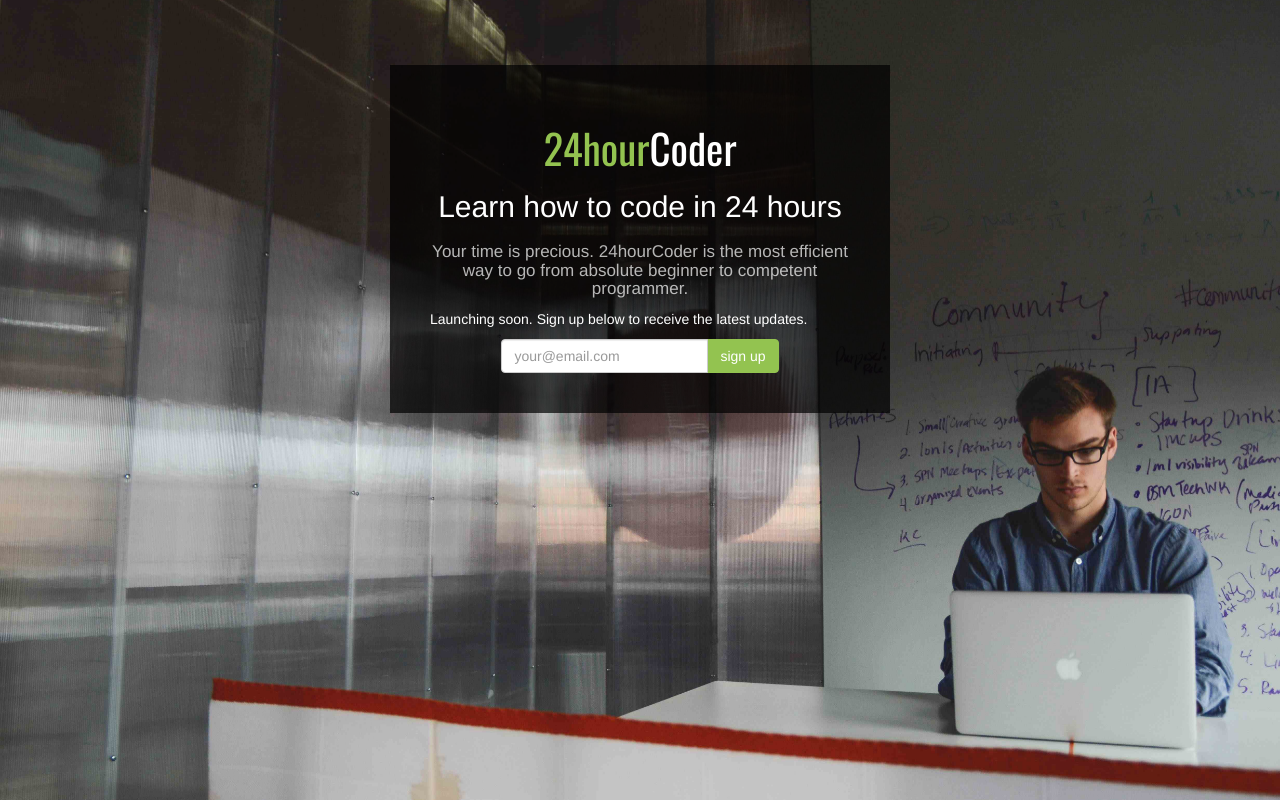
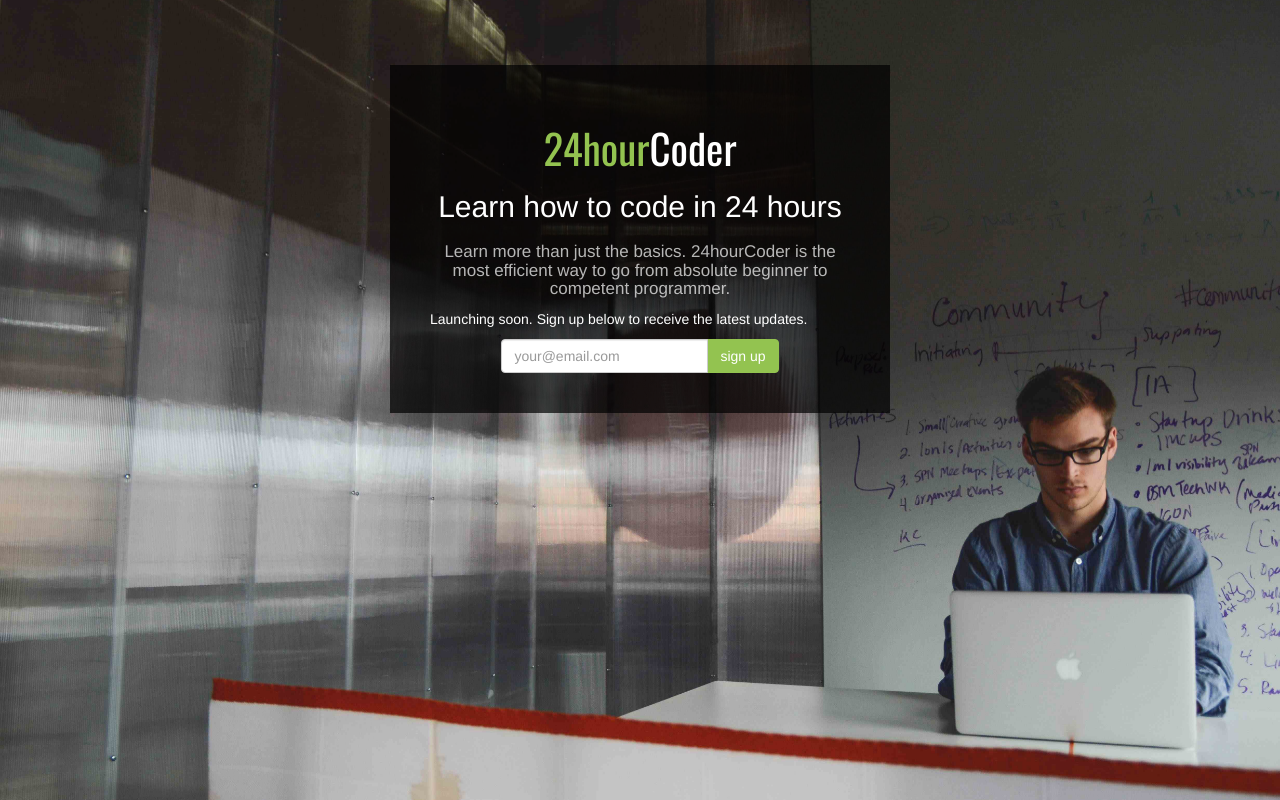
Before and after one commit to DerekParrySLC/24hourCoder, a plain HTML site: page index.html in a window 1280 px wide. Drawn offline with nearby package versions, Linux system fonts and the light colour scheme.

Commit message:
updated explanatory content

```diff
--- a/index.html
+++ b/index.html
@@ -31,7 +31,7 @@
       <div class="launch-box">
         <h1>24hour<span style="color:white;">Coder</span></h1>
         <h2>Learn how to code in 24 hours</h2>
-        <h3>Your time is precious. 24hourCoder is the most efficient way to go from absolute beginner to competent programmer.</h3>
+        <h3>Learn more than just the basics. 24hourCoder is the most efficient way to go from absolute beginner to competent programmer.</h3>
         <p>Launching soon. Sign up below to receive the latest updates.</p>
         <form class="form-inline" action="http://formspree.io/24hourcoder+signup@gmail.com" method="POST">
           <div class="input-group">
```
